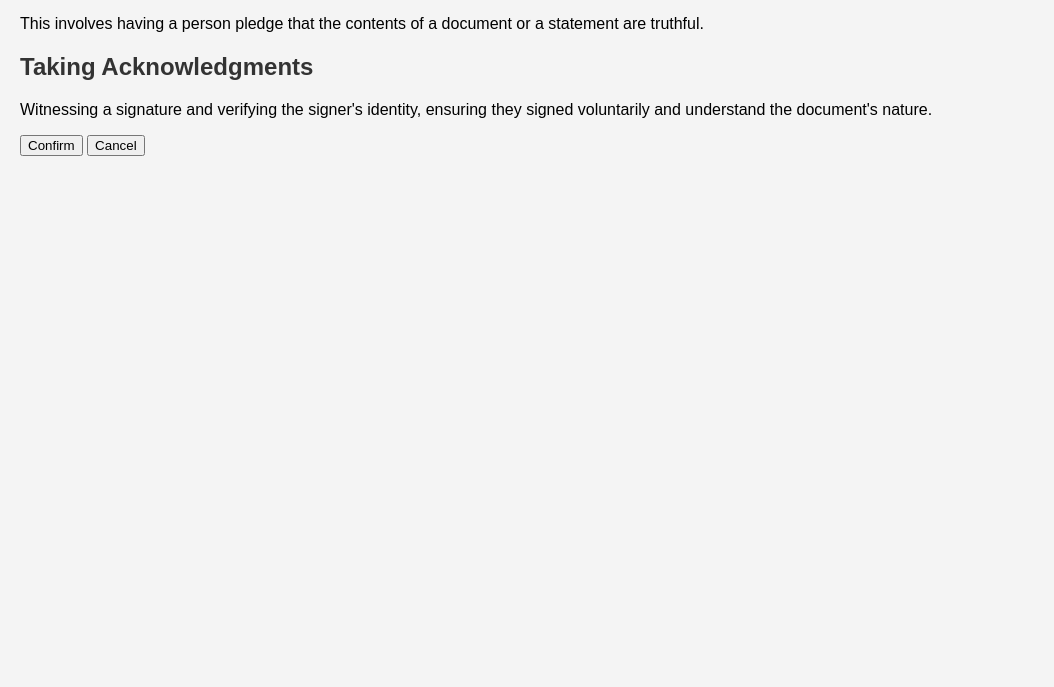
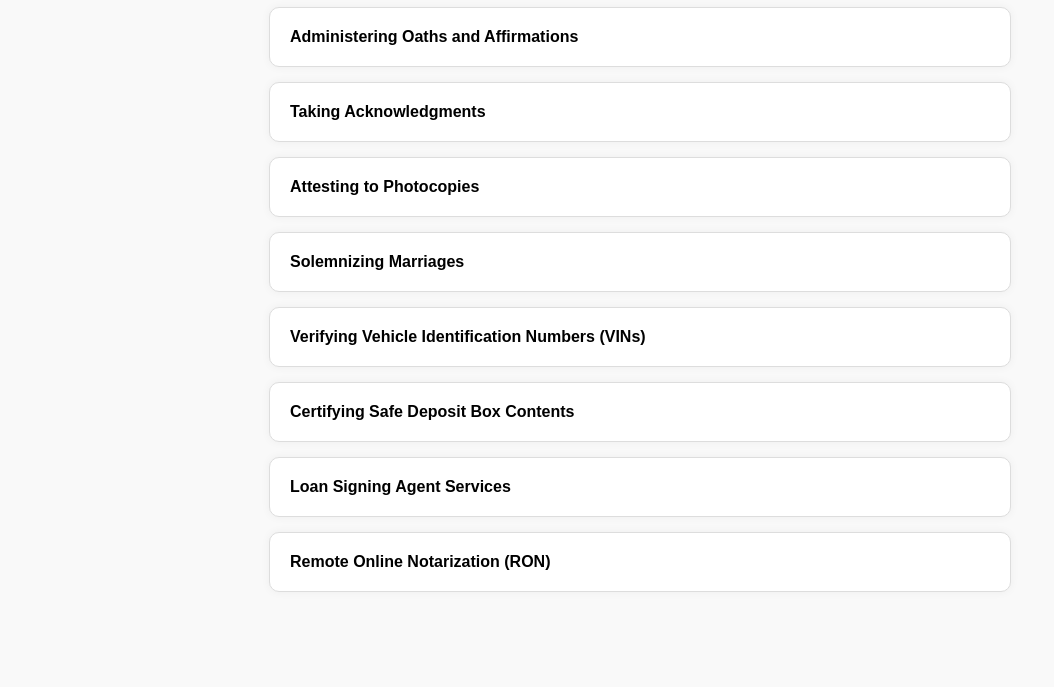
Before and after one commit to Pimparadox/Nomad-Notary, a plain HTML site: page services.html in a window 1280 px wide. Shown: the part 113-800 px from the top of the page, without its empty margins (0-1054 px from the left). Drawn offline with Linux system fonts and the light colour scheme.

Commit message:
Update services.html

```diff
--- a/services.html
+++ b/services.html
@@ -1,62 +1,126 @@
-<!-- services.html (updated to fix service descriptions and navigation loop) -->
 <!DOCTYPE html>
 <html lang="en">
 <head>
-  <meta charset="UTF-8" />
-  <meta name="viewport" content="width=device-width, initial-scale=1.0" />
+  <meta charset="UTF-8">
+  <meta name="viewport" content="width=device-width, initial-scale=1.0">
   <title>Select Notary Service</title>
-  <link rel="stylesheet" href="style.css" />
+  <link rel="stylesheet" href="style.css">
+  <style>
+    body {
+      font-family: Arial, sans-serif;
+      background: #f9f9f9;
+      padding: 20px;
+    }
+    h1 {
+      text-align: center;
+    }
+    .service-option {
+      background: #fff;
+      border: 1px solid #ddd;
+      border-radius: 10px;
+      margin: 15px auto;
+      padding: 20px;
+      max-width: 700px;
+      cursor: pointer;
+      box-shadow: 0 0 10px rgba(0,0,0,0.05);
+      transition: all 0.3s ease;
+    }
+    .service-option:hover {
+      background: #f0f0f0;
+    }
+    .service-description {
+      display: none;
+      margin-top: 10px;
+    }
+    .active .service-description {
+      display: block;
+    }
+    .buttons {
+      margin-top: 10px;
+    }
+    .buttons button {
+      margin-right: 10px;
+      padding: 10px 15px;
+      border: none;
+      border-radius: 5px;
+      background: #007bff;
+      color: #fff;
+      cursor: pointer;
+    }
+    .buttons button.cancel {
+      background: #dc3545;
+    }
+  </style>
 </head>
 <body>
   <h1>Select a Notary Service</h1>
-  <div class="service-container">
-    <!-- Sample Service Option -->
-    <div class="service-option" onclick="selectService('oaths')">
-      <h2>Administering Oaths and Affirmations</h2>
-      <div class="service-description">
-        This involves having a person pledge that the contents of a document or a statement are truthful.
-      </div>
-    </div>
-
-    <div class="service-option" onclick="selectService('acknowledgments')">
-      <h2>Taking Acknowledgments</h2>
-      <div class="service-description">
-        Witnessing a signature and verifying the signer's identity, ensuring they signed voluntarily and understand the document's nature.
-      </div>
-    </div>
-
-    <!-- Add more services here following the same format -->
-  </div>
-
-  <div id="confirmBox" class="confirm-box hidden">
-    <p id="confirmText"></p>
-    <button onclick="proceedToCalendar()">Confirm</button>
-    <button onclick="cancelSelection()">Cancel</button>
-  </div>
+  <div id="services-container"></div>
 
   <script>
-    let selectedService = '';
+    const services = [
+      {
+        title: "Administering Oaths and Affirmations",
+        description: "Having a person pledge that a statement or document is truthful."
+      },
+      {
+        title: "Taking Acknowledgments",
+        description: "Witnessing a signature and verifying the signer's identity."
+      },
+      {
+        title: "Attesting to Photocopies",
+        description: "Certifying that a photocopy is a true copy of the original."
+      },
+      {
+        title: "Solemnizing Marriages",
+        description: "Perform marriage ceremonies with a valid license."
+      },
+      {
+        title: "Verifying Vehicle Identification Numbers (VINs)",
+        description: "Certify a VIN to the DMV for vehicles not registered in Florida."
+      },
+      {
+        title: "Certifying Safe Deposit Box Contents",
+        description: "Witness and inventory the contents of a safe deposit box."
+      },
+      {
+        title: "Loan Signing Agent Services",
+        description: "Trained in notarizing loan and real estate documents."
+      },
+      {
+        title: "Remote Online Notarization (RON)",
+        description: "Use audio-video tech to perform notarizations remotely."
+      }
+    ];
 
-    const serviceDescriptions = {
-      oaths: 'Administering Oaths and Affirmations: This involves having a person pledge that the contents of a document or a statement are truthful.',
-      acknowledgments: 'Taking Acknowledgments: Witnessing a signature and verifying the signer\'s identity, ensuring they signed voluntarily and understand the document\'s nature.'
-      // Add the rest of your service keys and descriptions here
-    };
+    const container = document.getElementById('services-container');
 
-    function selectService(serviceKey) {
-      selectedService = serviceKey;
-      document.getElementById('confirmText').innerText = `You selected: ${serviceDescriptions[serviceKey]}`;
-      document.getElementById('confirmBox').classList.remove('hidden');
+    services.forEach((service, index) => {
+      const box = document.createElement('div');
+      box.classList.add('service-option');
+      box.innerHTML = `
+        <strong>${service.title}</strong>
+        <div class="service-description">
+          <p>${service.description}</p>
+          <div class="buttons">
+            <button onclick="confirmService('${service.title}')">Confirm</button>
+            <button class="cancel" onclick="cancelService()">Cancel</button>
+          </div>
+        </div>
+      `;
+      box.addEventListener('click', function () {
+        document.querySelectorAll('.service-option').forEach(el => el.classList.remove('active'));
+        box.classList.add('active');
+      });
+      container.appendChild(box);
+    });
+
+    function confirmService(serviceTitle) {
+      localStorage.setItem('selectedService', serviceTitle);
+      window.location.href = 'index.html';
     }
 
-    function proceedToCalendar() {
-      localStorage.setItem('selectedService', selectedService);
-      window.location.href = 'index.html'; // or wherever your calendar page lives
-    }
-
-    function cancelSelection() {
-      selectedService = '';
-      document.getElementById('confirmBox').classList.add('hidden');
+    function cancelService() {
+      window.location.href = 'index.html';
     }
   </script>
 </body>
```
